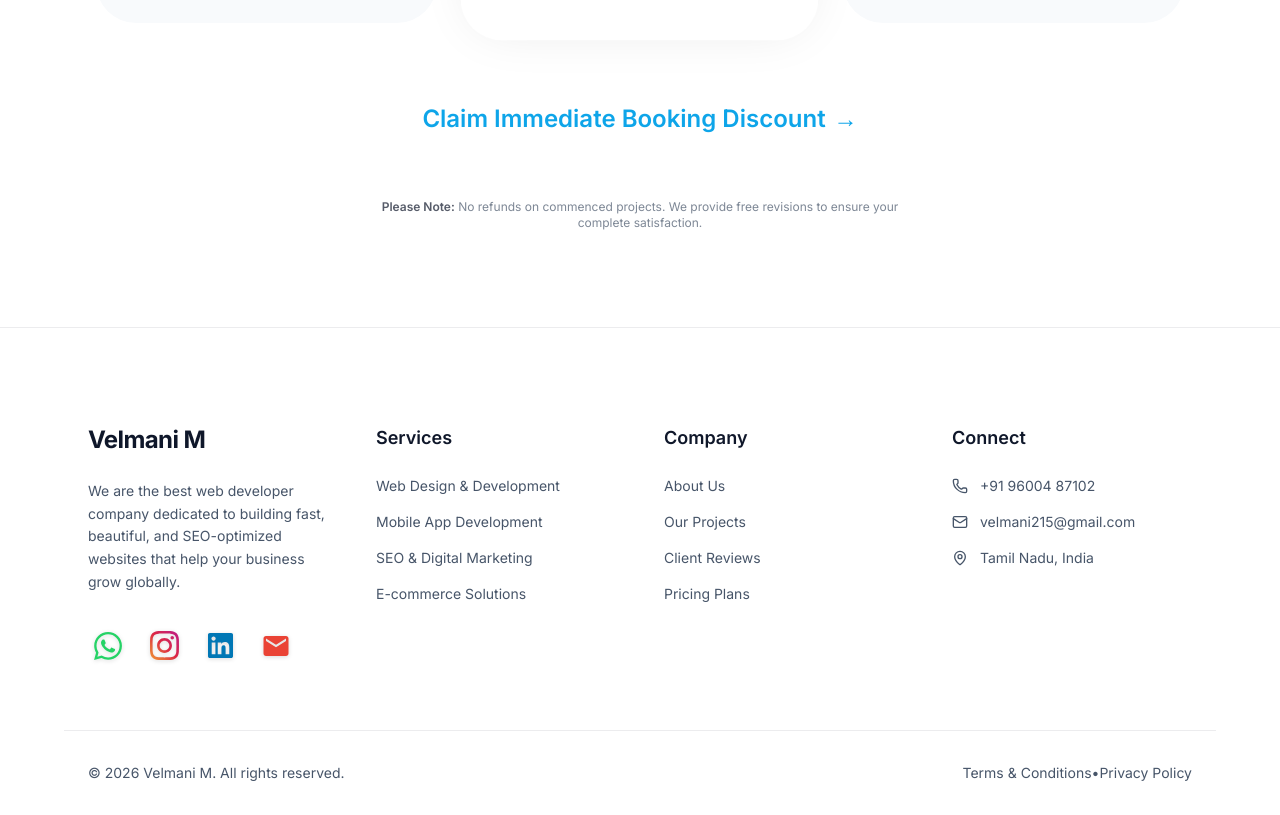
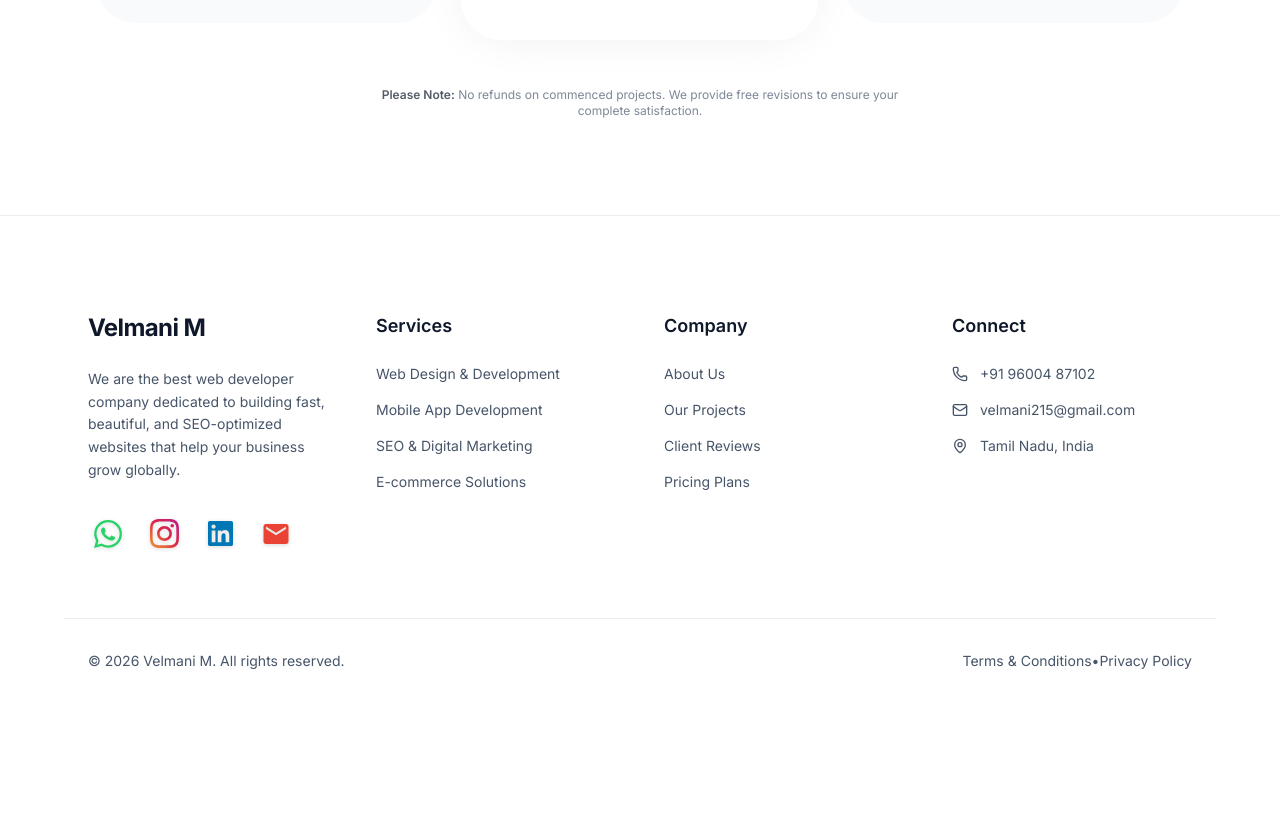
Before and after one commit to VelmaniM/Own-Website, a React (Vite) app in the folder frontend/: page / in a window 1280 px wide. Shown: the part 5181-5996 px from the top of the page. After the commit the page ends 5884 px from the top, so only its background shows below. Built offline with nearby package versions, Linux system fonts and the light colour scheme.

Commit message:
content: remove immediate booking discount link

```diff
--- a/frontend/src/components/Pricing.jsx
+++ b/frontend/src/components/Pricing.jsx
@@ -123,11 +123,6 @@ function Pricing() {
         ))}
       </div>
 
-      <div className="pricing-cta-banner">
-        <Link to="/contact" className="pricing-cta-link">
-          Claim Immediate Booking Discount <span aria-hidden="true">→</span>
-        </Link>
-      </div>
 
       <div className="mt-16 text-center text-xs text-muted-text max-w-xl mx-auto px-6 opacity-70">
         <p>
```
